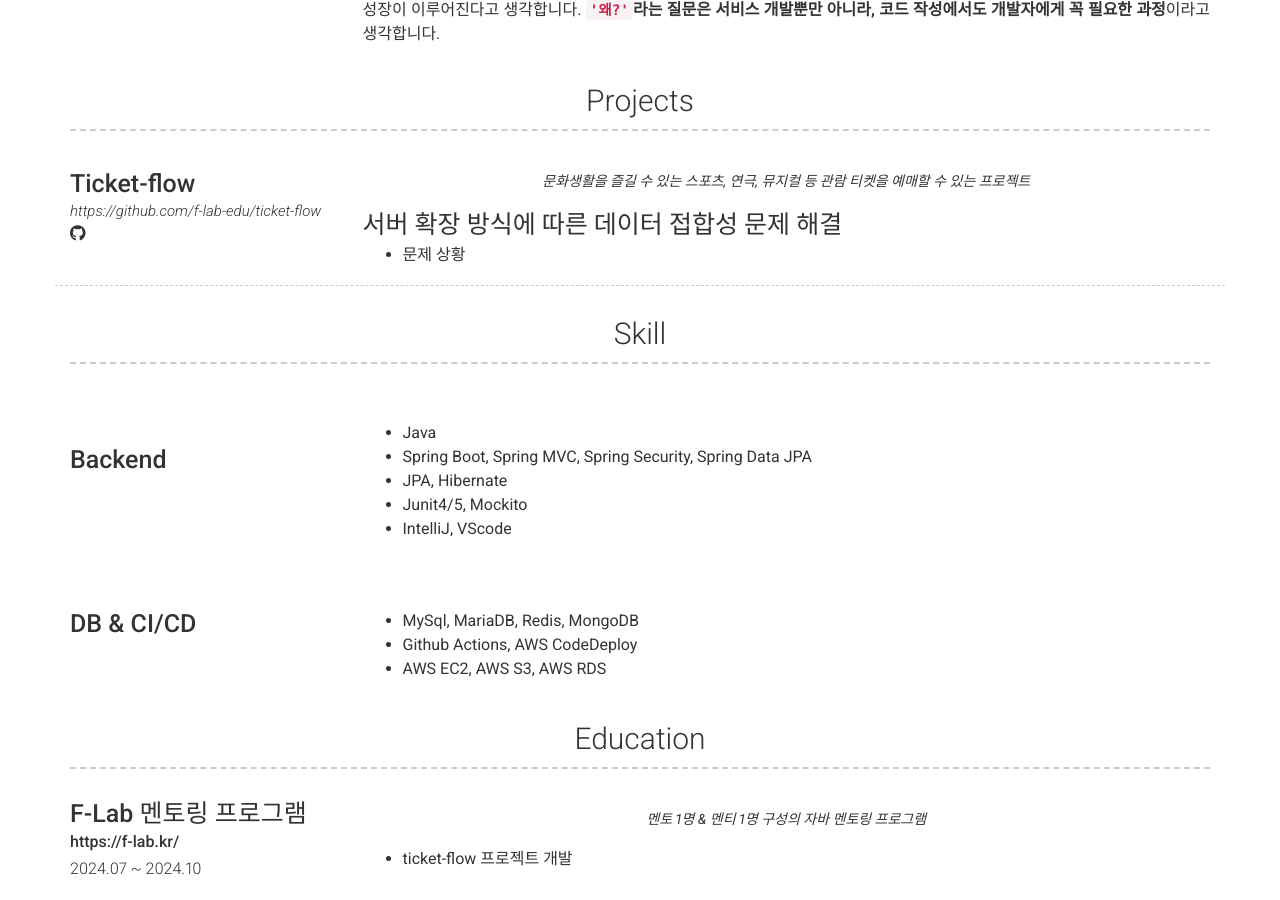
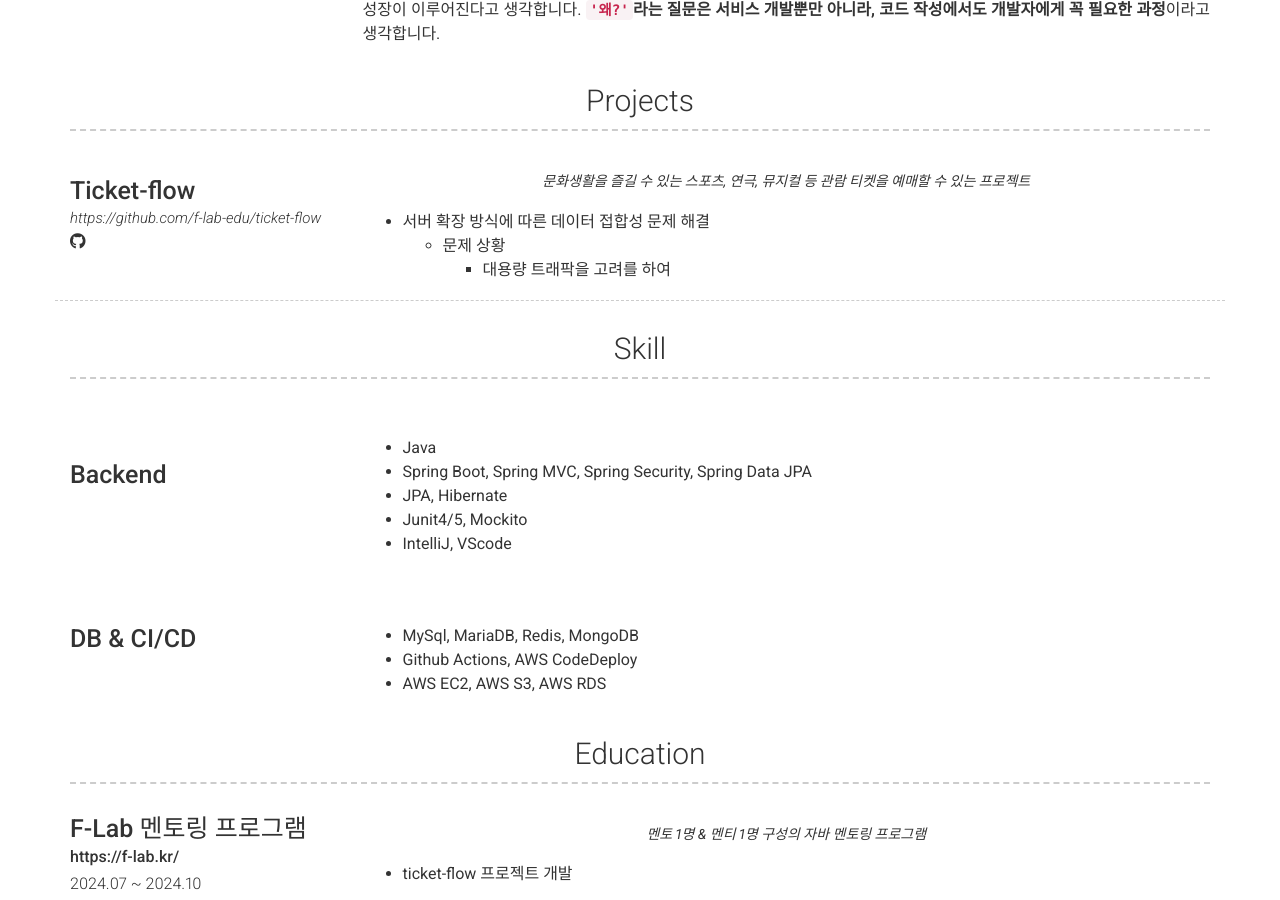
Before and after one commit to hyeok96/hyeok96.github.io, a Jekyll site: the page built from index.md, in a window 1280 px wide and 900 px high, scrolled down 546 px. Built offline with Jekyll 4.4.1, drawn with Linux system fonts in a browser that asks for light colours; nearby versions of some CDN libraries.

Commit message:
이력서 수정

```diff
--- a/_config.yml
+++ b/_config.yml
@@ -90,9 +90,9 @@ content:
         quote: >
           문화생활을 즐길 수 있는 스포츠, 연극, 뮤지컬 등 관람 티켓을 예매할 수 있는 프로젝트
         description: | # this will include new lines to allow paragraphs
-          #### 서버 확장 방식에 따른 데이터 접합성 문제 해결
-          - 문제 상황
-
+          - 서버 확장 방식에 따른 데이터 접합성 문제 해결
+            - 문제 상황
+              - 대용량 트래팍을 고려를 하여
 
   - title: Skill
     layout: list
```
